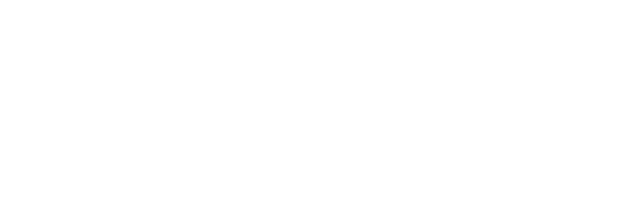
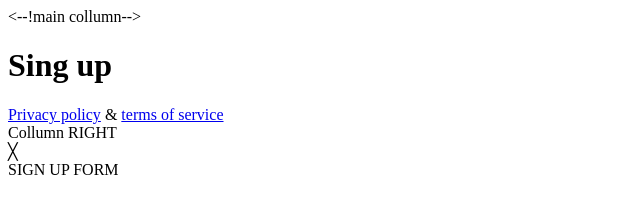
Before and after one commit to MantvydasLabane/04_sign_up, a plain HTML site: page index.html in a window 1280 px wide. Shown: the whole page, without its empty margins (0-640 px from the left). Drawn offline with Linux system fonts and the light colour scheme.

Commit message:
Structure

```diff
--- a/index.html
+++ b/index.html
@@ -8,6 +8,24 @@
     <link rel="stylesheet" href="./main.css">
 </head>
 <body>
+    <main>
+        <--!main collumn-->
+        <div>
+            <h1>Sing up</h1>
+            <div>
+                <a href="#">Privacy policy</a>
+                <span>&amp;</span>
+                <a href="#">terms of service</a>
+            </div>
+        </div>
+Collumn RIGHT
+        <div>
+            <div>&#x2573;</div>
+            <form>
+                SIGN UP FORM
+            </form>
+        </div>
+    </main>
 
 </body>
 </html>
```
